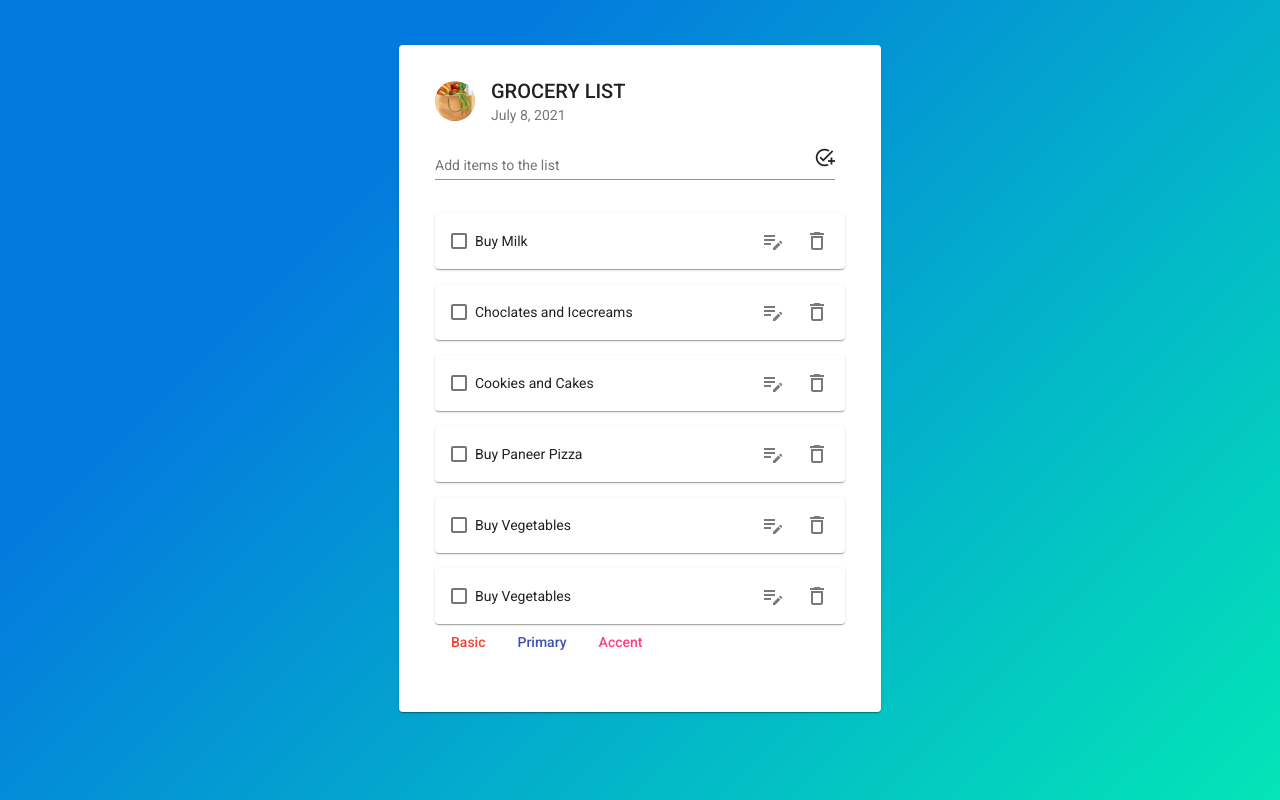
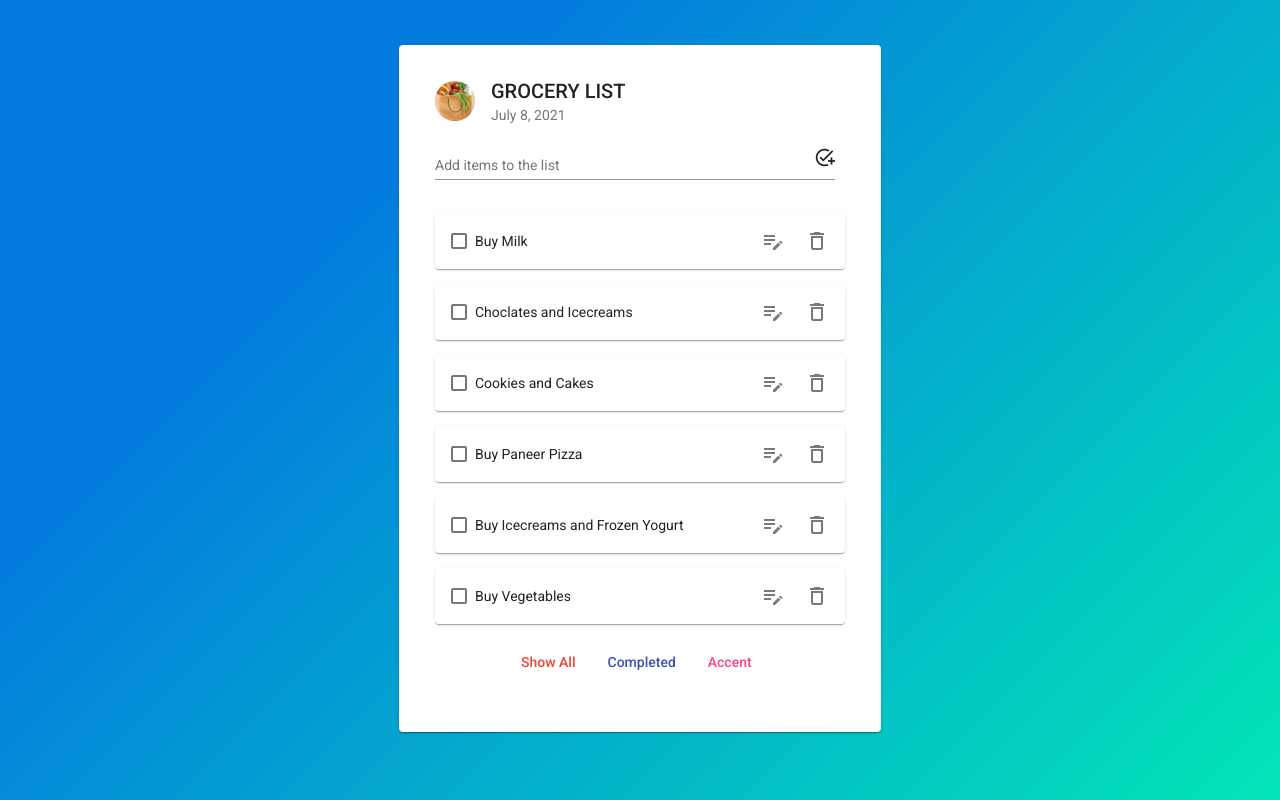
Before and after one commit to Rajthilakam/Angular-GroceryList, an Angular app: page / in a window 1280 px wide. Built offline with nearby package versions, Linux system fonts and the light colour scheme.

Commit message:
Functions

```diff
--- a/src/app/grocerylist/grocerylist.component.css
+++ b/src/app/grocerylist/grocerylist.component.css
@@ -6,7 +6,6 @@
   align-items: center;
   justify-content: center;
   display: flex;
-
 }
 
 .main-div{
@@ -35,30 +34,28 @@ mat-card:hover {
 
 .example-checkbox {
   padding-right:10px;
-
-
 }
-
-
 
 .mat-checkbox-checked.mat-accent .mat-checkbox-background,.mat-checkbox-indeterminate.mat-accent .mat-checkbox-background {
   background-color: #005691;
 }
 
 
-
+.example-button-row {
+  padding-top: 20px;
+  padding-left:70px;
+  padding-right:-40px
+}
 
 .edit{
   opacity:0.6;
   float:right;
-
-
+  cursor: pointer;
 }
 
 .delete {
   opacity:0.6;
   float:right;
   padding-left:20px;
-
-
+  cursor: pointer;
 }
--- a/src/app/grocerylist/grocerylist.component.html
+++ b/src/app/grocerylist/grocerylist.component.html
@@ -11,7 +11,7 @@
       <p>
         <mat-form-field appearance="legacy" [style.width.px]=400>
           <mat-label>Add items to the list</mat-label>
-          <input matInput placeholder="Placeholder">
+          <input matInput placeholder="">
           <mat-icon matSuffix>add_task</mat-icon>
           <mat-hint></mat-hint>
         </mat-form-field>
@@ -24,8 +24,8 @@
       </mat-card>
       <mat-card class="items">
         <span><mat-checkbox  class="example-checkbox">Choclates and Icecreams</mat-checkbox></span>
-        <span><mat-icon matSuffix class="delete">delete_outline</mat-icon></span>
-        <span> <mat-icon matSuffix class="edit">edit_note</mat-icon></span>
+        <span><mat-icon matSuffix class="delete" (click) = "deletelist()">delete_outline</mat-icon></span>
+        <span> <mat-icon matSuffix class="edit" (click) = "editlist()">edit_note</mat-icon></span>
       </mat-card>
       <mat-card class="items">
         <span><mat-checkbox class="example-checkbox"> Cookies and Cakes </mat-checkbox></span>
@@ -38,7 +38,7 @@
         <span> <mat-icon matSuffix class="edit">edit_note</mat-icon></span>
       </mat-card>
       <mat-card class="items">
-        <span><mat-checkbox class="example-checkbox"> Buy Vegetables </mat-checkbox></span>
+        <span><mat-checkbox class="example-checkbox"> Buy Icecreams and Frozen Yogurt  </mat-checkbox></span>
         <span><mat-icon matSuffix class="delete">delete_outline</mat-icon></span>
         <span> <mat-icon matSuffix class="edit">edit_note</mat-icon></span>
       </mat-card>
@@ -50,8 +50,8 @@
     </ng-container>
     <section>
       <div class="example-button-row">
-        <button mat-button color="warn">Basic</button>
-        <button mat-button color="primary">Primary</button>
+        <button mat-button color="warn">Show All</button>
+        <button mat-button color="primary">Completed</button>
         <button mat-button color="accent">Accent</button>
       </div>
     </section>
--- a/src/app/grocerylist/grocerylist.component.ts
+++ b/src/app/grocerylist/grocerylist.component.ts
@@ -12,9 +12,20 @@ export class GrocerylistComponent implements OnInit {
 
   date = new Date();
 
+  editlist():void{
+    console.log("edit the list")
+  }
+
+  deletelist():void{
+    console.log("delete the list")
+  }
+
   constructor() { }
 
   ngOnInit(): void {
+
+
+
   }
 
 }
```
